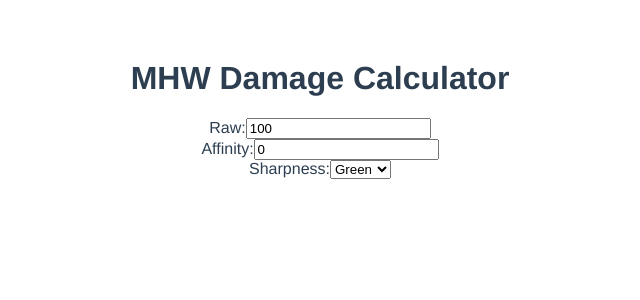
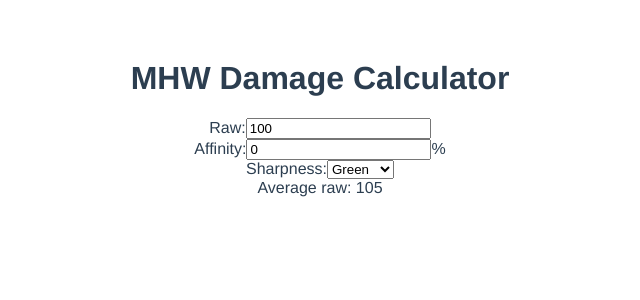
Before and after one commit to jordant0/mh-calc, a Vue app: page / in a window 1280 px wide. Shown: the top 300 px of the page, without its empty margins (320-960 px from the left). Built offline with nearby package versions, Linux system fonts and the light colour scheme.

Commit message:
Add basic calculator

```diff
--- /dev/null
+++ b/src/components/Calculator.vue
@@ -0,0 +1,50 @@
+<script>
+export default {
+  name: 'Calculator',
+
+  props: {
+    weapon: Object,
+    skills: Array,
+    affinityMultiplier: Number,
+  },
+
+  computed: {
+    sharpnessMultiplier() {
+      switch(this.weapon.sharpness) {
+        case 'White':
+          return 1.32;
+        case 'Blue':
+          return 1.2;
+        case 'Green':
+          return 1.05;
+        case 'Yellow':
+          return 1;
+        case 'Red':
+          return 0.75;
+        case 'Orange':
+          return 0.50;
+        default:
+          return 1;
+      }
+    },
+
+    affinity() {
+      return this.weapon.affinity / 100;
+    },
+
+    rawValue() {
+      return this.weapon.raw * this.sharpnessMultiplier;
+    },
+
+    finalAverageRaw() {
+      return this.rawValue * (1 + this.affinity * this.affinityMultiplier);
+    }
+  }
+}
+</script>
+
+<template>
+  <div class='damage-display'>
+    Average raw: {{ this.finalAverageRaw }}
+  </div>
+</template>
--- a/src/components/Main.vue
+++ b/src/components/Main.vue
@@ -1,11 +1,13 @@
 <script>
 import WeaponInput from '@/components/WeaponInput'
+import Calculator from '@/components/Calculator'
 
 export default {
   name: 'Main',
 
   components: {
     WeaponInput,
+    Calculator,
   },
 
   data() {
@@ -16,6 +18,7 @@
         sharpness: 'Green'
       },
       skills: [],
+      affinityMultiplier: 0.25,
     }
   }
 }
@@ -26,5 +29,11 @@
     <h1>MHW Damage Calculator</h1>
 
     <weapon-input :weapon='weapon' />
+
+    <calculator
+      :weapon='weapon'
+      :skills='skills'
+      :affinityMultiplier='affinityMultiplier'
+    />
   </div>
 </template>
--- a/src/components/WeaponInput.vue
+++ b/src/components/WeaponInput.vue
@@ -17,7 +17,7 @@
 
     <div>
       <label>Affinity:</label>
-      <input type='text' v-model='weapon.affinity' />
+      <input type='text' v-model='weapon.affinity' />%
     </div>
 
     <div>
@@ -27,6 +27,7 @@
         <option>Blue</option>
         <option>Green</option>
         <option>Yellow</option>
+        <option>Orange</option>
         <option>Red</option>
       </select>
     </div>
```
Also changed, not shown: 6 other files (tests, documents, lock files or other folders).
